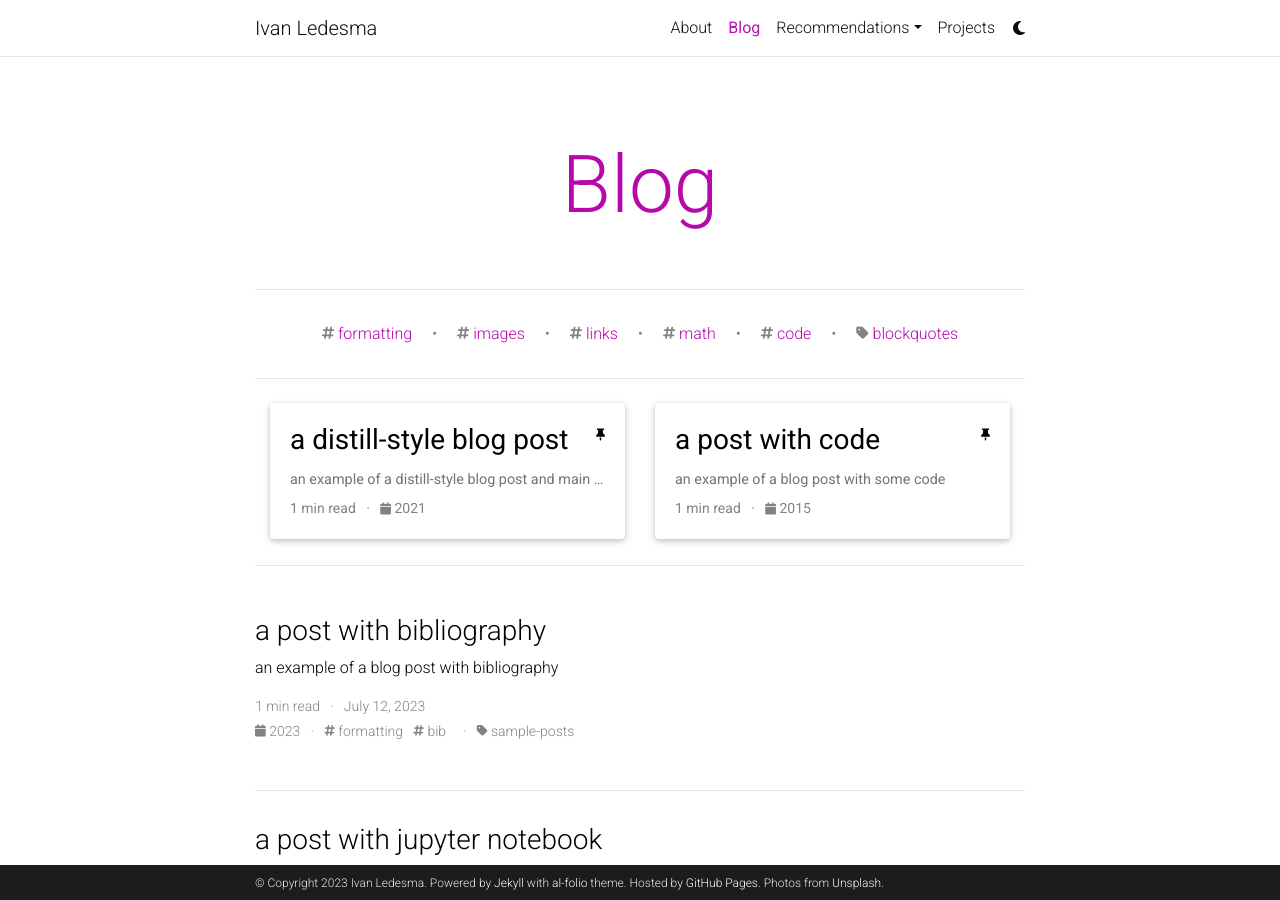
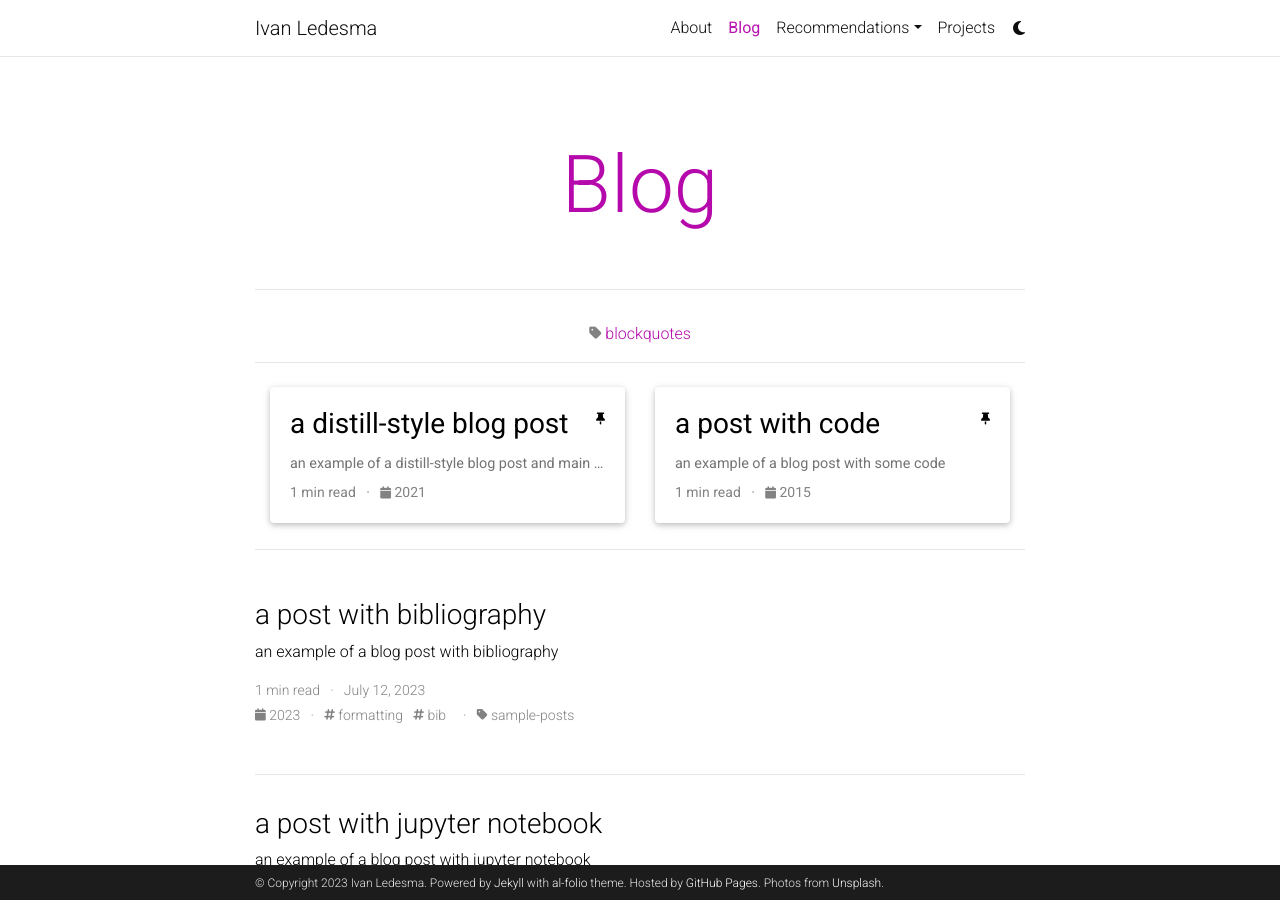
Before and after one commit to ledesma-ivan/ledesma-ivan.out-service, a Jekyll site: the page built from blog/index.html, in a window 1280 px wide and 900 px high. Built offline with Jekyll 4.4.1, drawn with Linux system fonts in a browser that asks for light colours; the list of posts is cut into pages by our own code; comment, search, counter and statistics services are not loaded; a style sheet for code colours, icons or effects is not loaded.

Commit message:
Elimate tag en blogs

```diff
--- a/_config.yml
+++ b/_config.yml
@@ -265,7 +265,7 @@
     tag: '/blog/tag/:name/'
     category: '/blog/category/:name/'
 
-display_tags: ['formatting', 'images', 'links', 'math', 'code'] # these tags will be displayed on the front page of your blog
+display_tags: false #['formatting', 'images', 'links', 'math', 'code'] # these tags will be displayed on the front page of your blog
 display_categories: ['blockquotes'] # these categories will be displayed on the front page of your blog
 
 # -----------------------------------------------------------------------------
```
